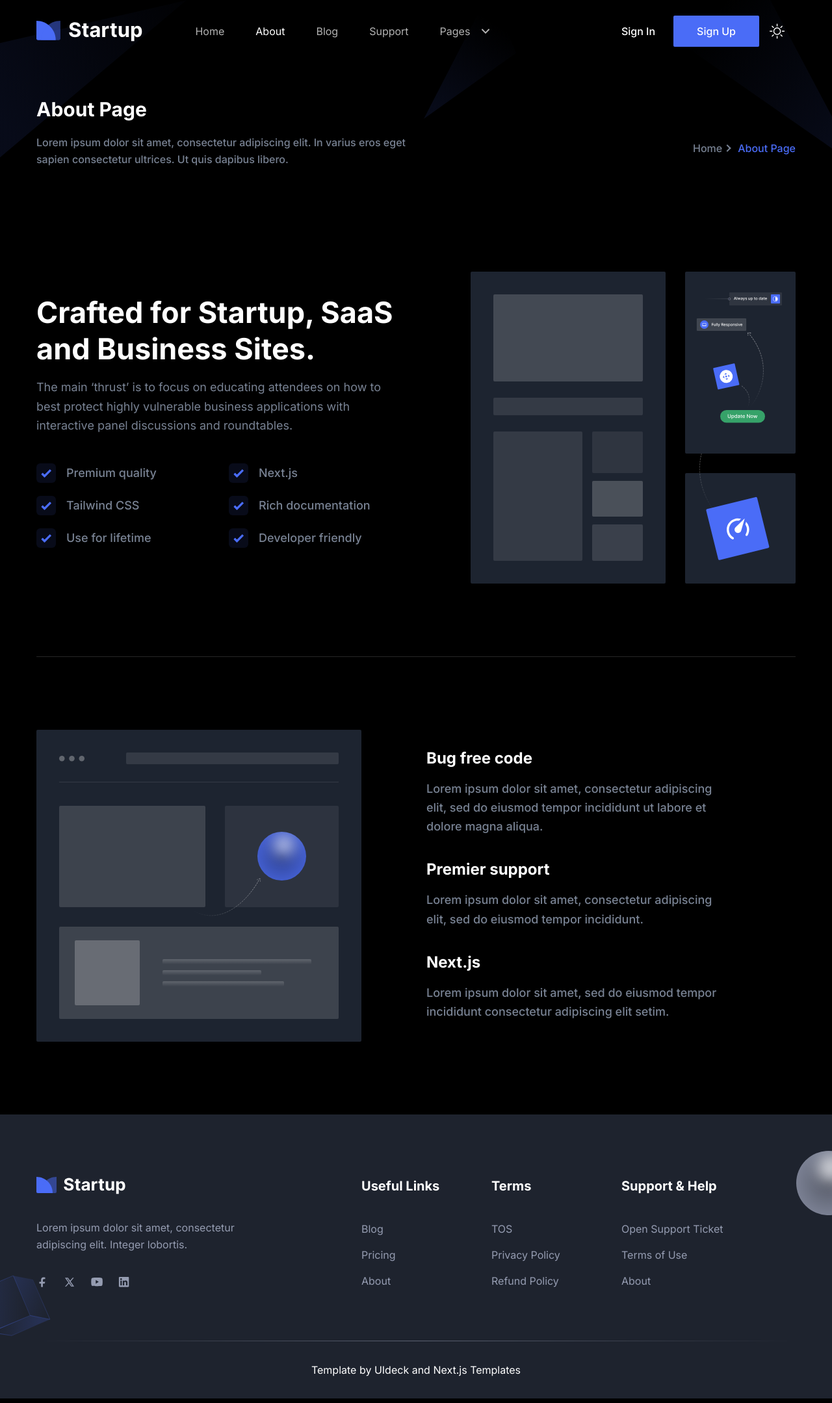
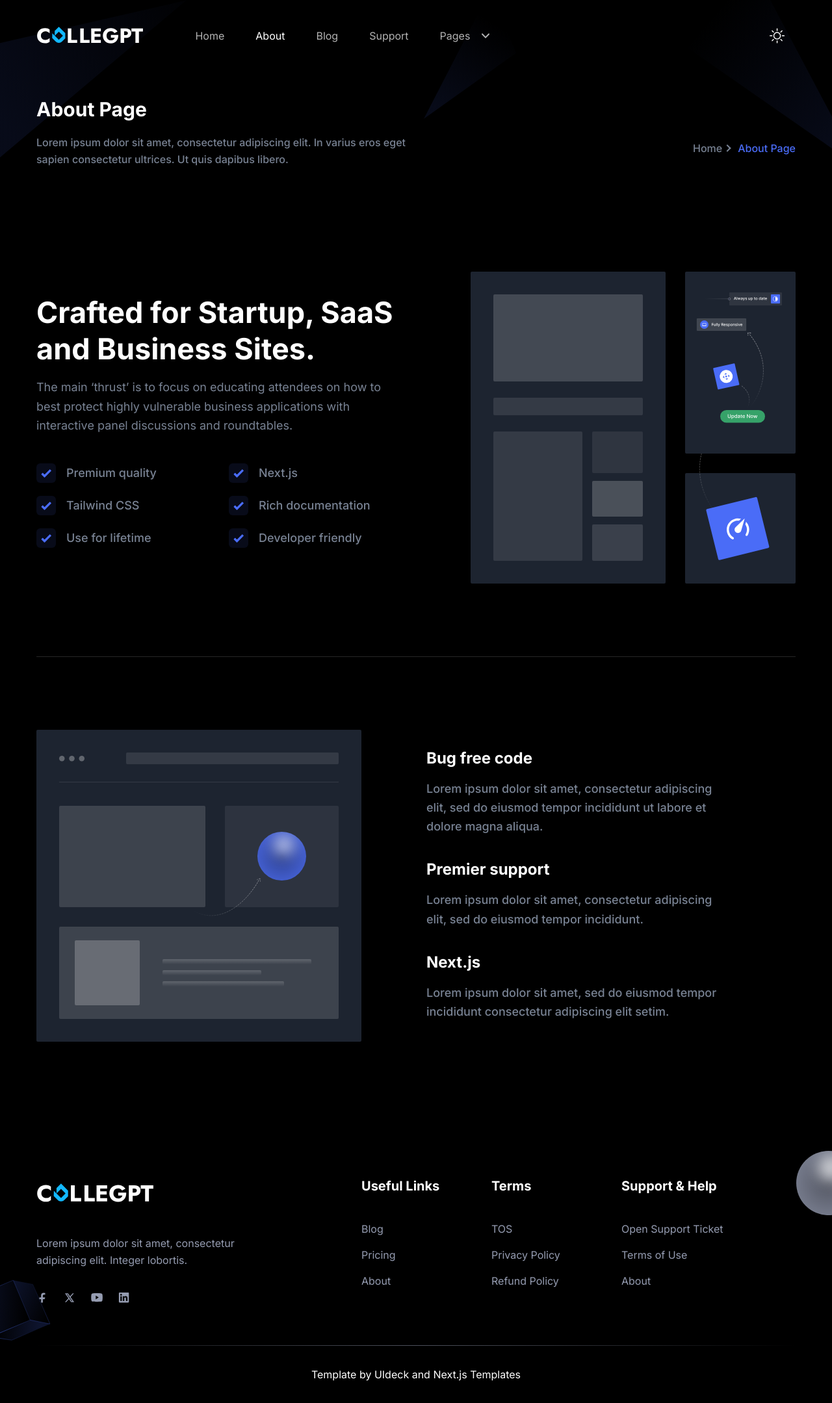
Before and after one commit to mayankyadav1711/services-collegpt, a Next.js app: page /about in a window 1280 px wide. Shown: the whole page at 65% size. Built offline with nearby package versions, Linux system fonts and the light colour scheme.

Commit message:
header footer

```diff
--- a/src/components/Footer/index.tsx
+++ b/src/components/Footer/index.tsx
@@ -5,24 +5,24 @@ import Link from "next/link";
 const Footer = () => {
   return (
     <>
-      <footer className="relative z-10 bg-white pt-16 dark:bg-gray-dark md:pt-20 lg:pt-24">
+      <footer className="relative z-10 bg-white pt-16 dark:bg-transparent md:pt-20 lg:pt-24">
         <div className="container">
           <div className="-mx-4 flex flex-wrap">
             <div className="w-full px-4 md:w-1/2 lg:w-4/12 xl:w-5/12">
               <div className="mb-12 max-w-[360px] lg:mb-16">
                 <Link href="/" className="mb-8 inline-block">
                   <Image
-                    src="/images/logo/logo-2.svg"
+                    src="/images/logo/lightheader.svg"
                     alt="logo"
-                    className="w-full dark:hidden"
-                    width={140}
+                    className=" dark:hidden"
+                    width={180}
                     height={30}
                   />
                   <Image
-                    src="/images/logo/logo.svg"
+                    src="/images/logo/darkheader.svg"
                     alt="logo"
-                    className="hidden w-full dark:block"
-                    width={140}
+                    className="hidden  dark:block"
+                    width={180}
                     height={30}
                   />
                 </Link>
--- a/src/components/Header/index.tsx
+++ b/src/components/Header/index.tsx
@@ -57,14 +57,14 @@ const Header = () => {
                 } `}
               >
                 <Image
-                  src="/images/logo/logo-2.svg"
-                  alt="logo"
+                    src="/images/logo/lightheader.svg"
+                    alt="logo"
                   width={140}
                   height={30}
                   className="w-full dark:hidden"
                 />
                 <Image
-                  src="/images/logo/logo.svg"
+                    src="/images/logo/darkheader.svg"
                   alt="logo"
                   width={140}
                   height={30}
@@ -159,7 +159,7 @@ const Header = () => {
                 </nav>
               </div>
               <div className="flex items-center justify-end pr-16 lg:pr-0">
-                <Link
+                {/* <Link
                   href="/signin"
                   className="hidden px-7 py-3 text-base font-medium text-dark hover:opacity-70 dark:text-white md:block"
                 >
@@ -170,7 +170,7 @@ const Header = () => {
                   className="ease-in-up shadow-btn hover:shadow-btn-hover hidden rounded-sm bg-primary px-8 py-3 text-base font-medium text-white transition duration-300 hover:bg-opacity-90 md:block md:px-9 lg:px-6 xl:px-9"
                 >
                   Sign Up
-                </Link>
+                </Link> */}
                 <div>
                   <ThemeToggler />
                 </div>
--- a/src/components/magicui/animated-beam.tsx
+++ b/src/components/magicui/animated-beam.tsx
@@ -42,6 +42,7 @@ export function AnimatedBeam({
   startYOffset = 0,
   endXOffset = 0,
   endYOffset = 0,
+// }) => {
 }: AnimatedBeamProps) {
   const id = useId();
   const [pathD, setPathD] = useState("");
@@ -179,3 +180,4 @@ export function AnimatedBeam({
     </svg>
   );
 };
+// AnimatedBeam.displayName = 'AnimatedBeam';
--- a/src/styles/index.css
+++ b/src/styles/index.css
@@ -7,7 +7,8 @@
 @layer base {
   body {
     font-family: "Inter", sans-serif;
-  }
+    /* overflow-x: hidden;  */
+    }
 }
 /* Ensure that the orbiting circles container has a minimum height */
 .orbit-container {
```
Also changed, not shown: public/images/logo/darkheader.svg (added), public/images/logo/lightheader.svg (added).
